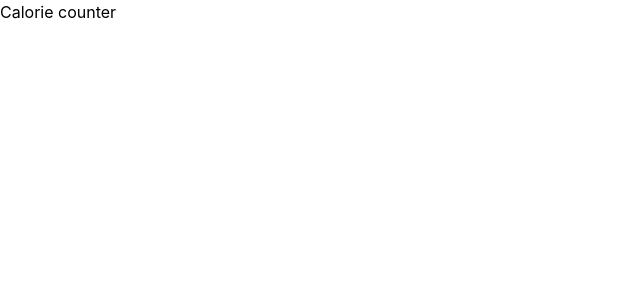
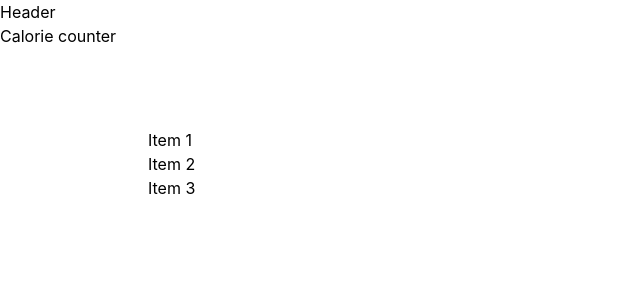
Before and after one commit to pvtryk/calorie-counter, a Next.js app: page / in a window 1280 px wide. Shown: the top 300 px of the page, without its empty margins (0-640 px from the left). Built offline with nearby package versions, Linux system fonts and the light colour scheme.

Commit message:
feat: Layout & Header component

```diff
--- /dev/null
+++ b/components/Layout/Header.tsx
@@ -0,0 +1,12 @@
+import React from 'react';
+
+const Header = () => {
+  return (
+    <header>
+      Header
+    </header>
+  );
+};
+
+
+export default Header;
--- /dev/null
+++ b/components/Layout/Layout.tsx
@@ -0,0 +1,17 @@
+import React from 'react';
+import Header from './Header';
+
+interface ILayout {
+  children: JSX.Element
+}
+
+const Layout = ({ children }: ILayout) => {
+  return (
+    <div>
+      <Header/>
+      {children}
+    </div>
+  );
+};
+
+export default Layout;
--- a/pages/_app.tsx
+++ b/pages/_app.tsx
@@ -1,8 +1,13 @@
 import '../styles/globals.css'
 import type { AppProps } from 'next/app'
+import Layout from '../components/Layout/Layout';
 
 function MyApp({ Component, pageProps }: AppProps) {
-  return <Component {...pageProps} />
+  return (
+    <Layout>
+      <Component {...pageProps} />
+    </Layout>
+  )
 }
 
 export default MyApp
--- a/pages/index.tsx
+++ b/pages/index.tsx
@@ -4,6 +4,14 @@ const Home: NextPage = () => {
   return (
     <div>
       <h1>Calorie counter</h1>
+
+      <div className="container mx-auto max-w-5xl my-20 px-5">
+        <div className="container">
+          <div>Item 1</div>
+          <div>Item 2</div>
+          <div>Item 3</div>
+        </div>
+      </div>
     </div>
   )
 }
```
